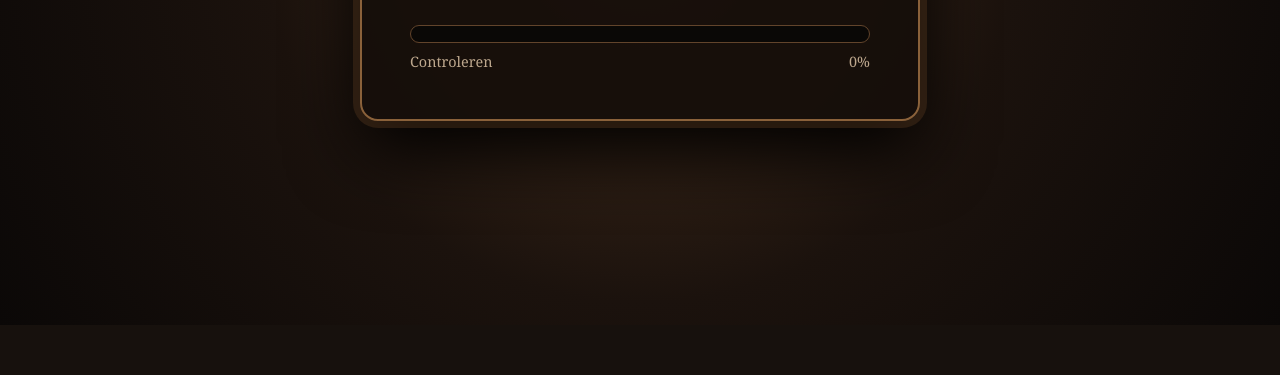
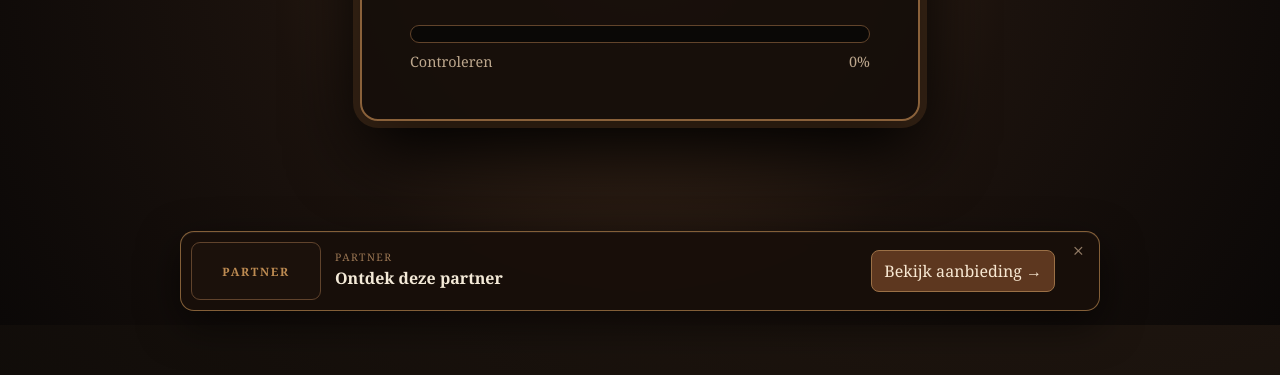
Before and after one commit to Bendemen-Studios/Steampunk-Launcher, an Electron app: page src/renderer/index.html in a window 1280 px wide. Shown: the part 475-850 px from the top of the page. Before the commit the page ends 800 px from the top, so only its background shows below. Drawn offline with Linux system fonts and the light colour scheme.

Commit message:
Style rotating affiliate banner

```diff
--- a/src/renderer/styles.css
+++ b/src/renderer/styles.css
@@ -57,3 +57,20 @@ h1,h2,h3,p{margin-top:0}
 .social{background:#241710;border:1px solid #65462d;color:#d9b98e;border-radius:9px;padding:10px;cursor:pointer;text-align:left}
 .social:hover{background:#342116}
 @media(max-width:1000px){body{overflow:auto}.hero{grid-template-columns:1fr}.hero-art{display:none}.cards{grid-template-columns:1fr}.hero h2{font-size:3rem}}
+
+
+/* Affiliate banner */
+body{padding-bottom:96px}
+.affiliate-banner{position:fixed;z-index:20;left:50%;bottom:14px;transform:translateX(-50%);width:min(920px,calc(100vw - 28px));min-height:72px;display:flex;align-items:center;gap:14px;padding:10px 44px 10px 10px;border:1px solid rgba(189,139,82,.65);border-radius:14px;background:rgba(24,15,10,.97);box-shadow:0 14px 40px rgba(0,0,0,.55),inset 0 1px rgba(255,255,255,.05);backdrop-filter:blur(8px);cursor:pointer}
+.affiliate-media{width:130px;height:58px;flex:0 0 130px;border-radius:9px;overflow:hidden;background:#1b110b;border:1px solid #60432c;display:grid;place-items:center}
+.affiliate-media img{width:100%;height:100%;object-fit:cover}
+.affiliate-fallback{font-size:.72rem;letter-spacing:.15em;color:#bd8b52;font-weight:700}
+.affiliate-copy{display:flex;flex-direction:column;gap:3px;min-width:0;flex:1}
+.affiliate-label{font-size:.65rem;letter-spacing:.14em;color:#9b7653;text-transform:uppercase}
+.affiliate-copy strong{font-size:1rem;color:#f4ead8;white-space:nowrap;overflow:hidden;text-overflow:ellipsis}
+.affiliate-copy span:last-child{font-size:.8rem;color:#a99682;white-space:nowrap;overflow:hidden;text-overflow:ellipsis}
+.affiliate-button{border:1px solid #9b7046;background:#5d371f;color:#f8e8d2;border-radius:8px;padding:9px 12px;cursor:pointer;white-space:nowrap}
+.affiliate-button:hover{filter:brightness(1.12)}
+.affiliate-close{position:absolute;right:9px;top:8px;border:0;background:transparent;color:#927b65;font-size:1.25rem;cursor:pointer;line-height:1}
+.affiliate-close:hover{color:#f4ead8}
+@media(max-width:700px){.affiliate-banner{width:calc(100vw - 18px)}.affiliate-media{display:none}.affiliate-button{font-size:.78rem;padding:8px}.affiliate-copy strong{font-size:.9rem}}
```
